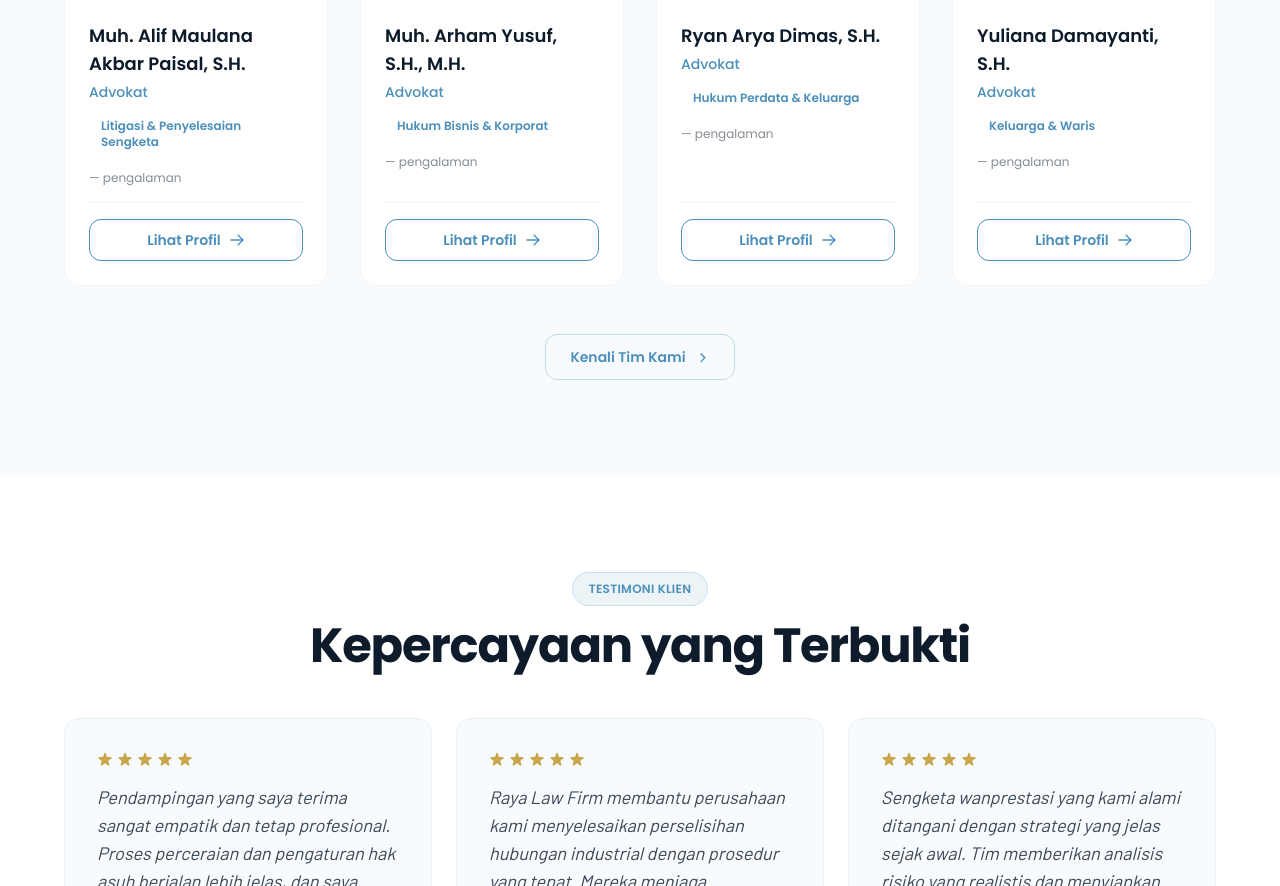
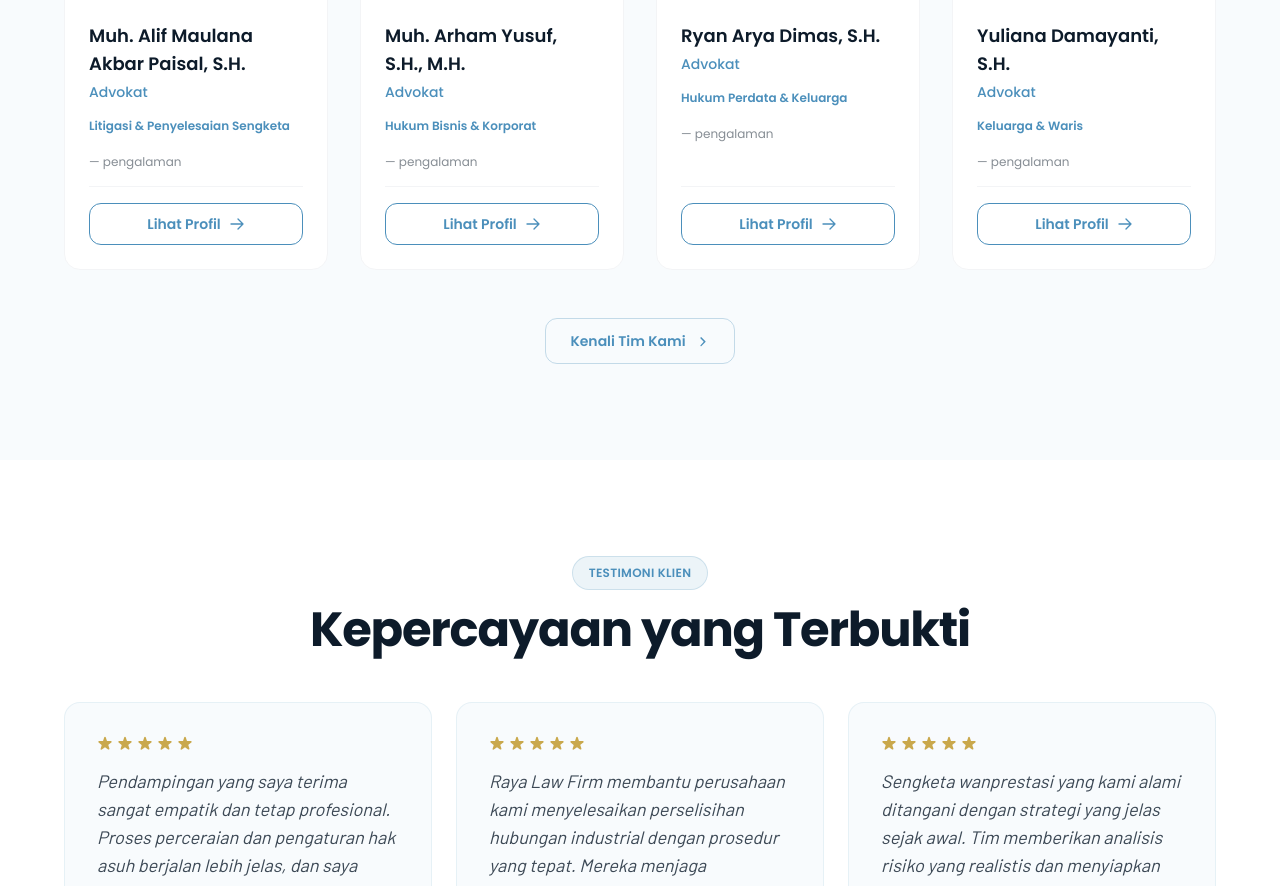
Before and after one commit to riswanramadhan/web-rayalawfirm, a Next.js app: page / in a window 1280 px wide. Shown: the part 4314-5200 px from the top of the page. Built offline with nearby package versions, Linux system fonts and the light colour scheme.

Commit message:
style: remove px in specialization field in landing page

```diff
--- a/components/sections/TeamSection.tsx
+++ b/components/sections/TeamSection.tsx
@@ -43,7 +43,7 @@ export default function TeamSection() {
                 <p className="mb-3 text-sm font-medium text-primary">
                   {lawyer.position}
                 </p>
-                <span className="mb-4 inline-block w-fit rounded-full bg-primary/8 px-3 py-1 text-xs font-semibold text-primary">
+                <span className="mb-4 inline-block w-fit rounded-full bg-primary/8 py-1 text-xs font-semibold text-primary">
                   {lawyer.specialization}
                 </span>
                 <p className="mb-4 text-xs text-dark/50">{lawyer.experience} pengalaman</p>
```
